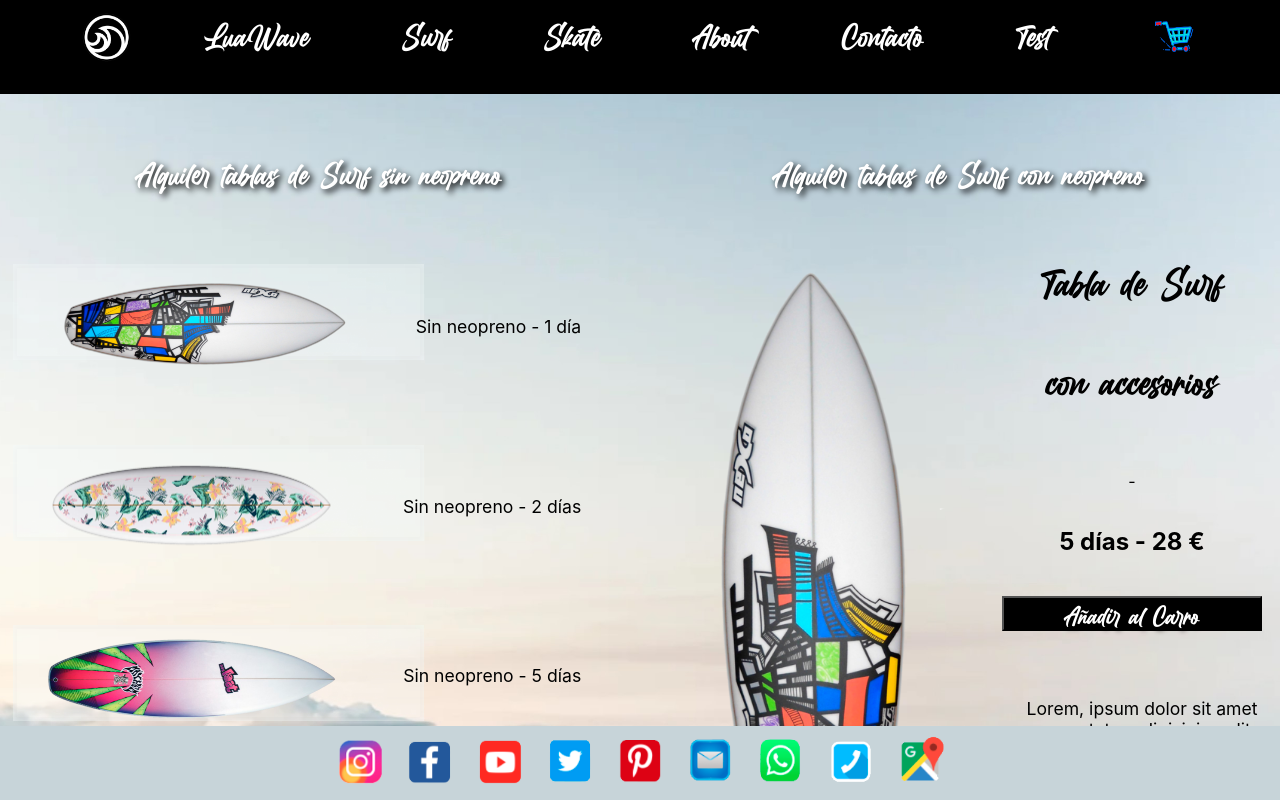
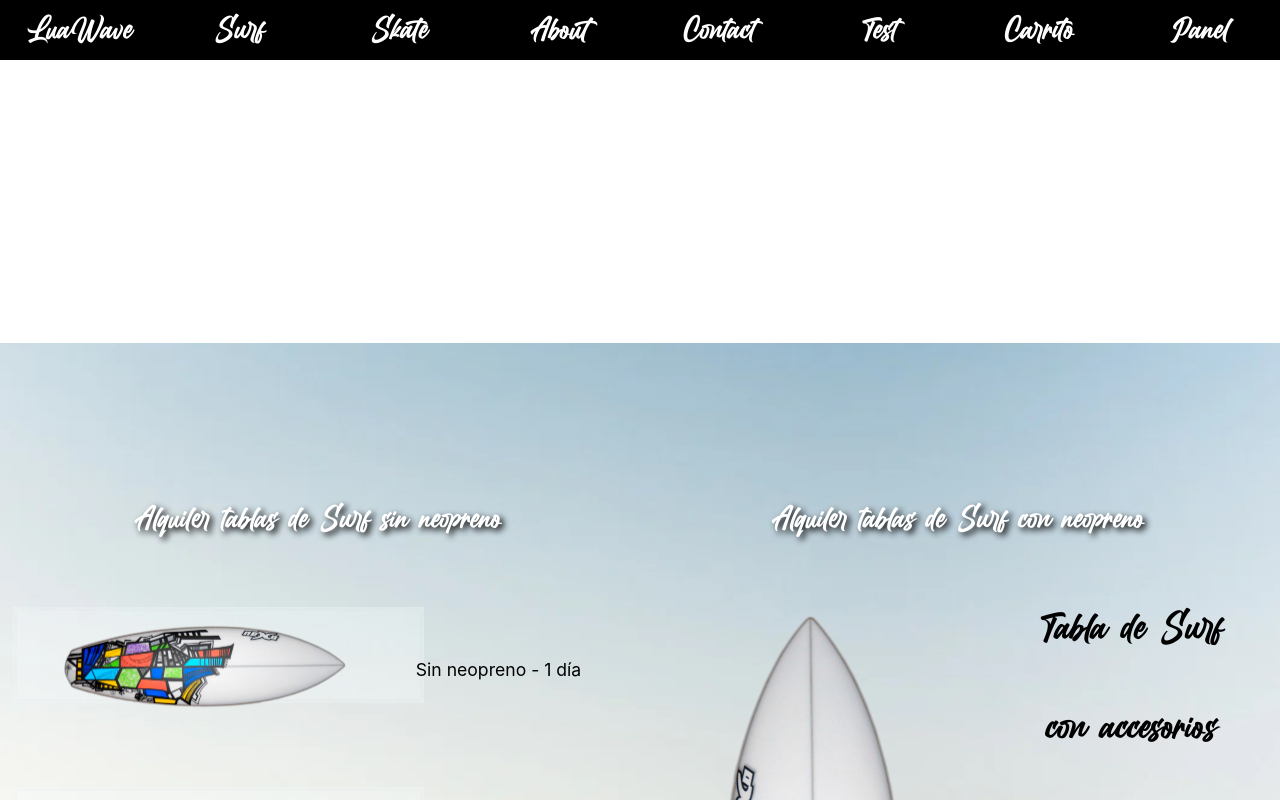
Before and after one commit to LuaWaveAPI/LuaWave, a React (Create React App) app in the folder frontend/: page /surf in a window 1280 px wide. Shown: the top 800 px of the page. Built offline with nearby package versions, Linux system fonts and the light colour scheme; no server answers.

Commit message:
cambio aplicandose

```diff
--- a/frontend/src/App.css
+++ b/frontend/src/App.css
@@ -7,7 +7,32 @@
   src: url('./fonts/BillionDreams_PERSONAL.ttf') format('truetype');
 }
 
-/* Para el nav */
+.estructura {
+  display: grid;
+  grid-template-columns: 1fr;
+  grid-template-rows: 1.5fr 1fr 1fr;
+  grid-column-gap: 0px;
+  grid-row-gap: 0px;
+  min-height: 100vh;
+
+}
+
+.noLogin {
+  margin-top: 30px;
+  text-align: center;
+}
+
+
+
+
+
+
+
+
+
+
+/*
+
 a:-webkit-any-link {
   cursor: pointer;
   text-decoration: none;
@@ -18,9 +43,7 @@ a:-webkit-any-link {
 nav a:focus {
   color: dodgerblue;
   cursor: pointer;
-  /*
-  text-decoration: underline wavy;
-  */
+
 }
 
 nav p:hover  {
@@ -43,12 +66,7 @@ nav p:hover  {
   font-weight: lighter;
 }
 
-/*
-.navFondo {
-  font-family: "BillionDreams";
-  font-weight: lighter;
-}
-*/
+
 
 .divLuaWaveNave {
   color: White;
@@ -78,13 +96,8 @@ nav p:hover  {
 }
 
 
-/* Para el main */
 
 
-
-
-
-/* Para el footer */
 .footerFondo {
   background-color:#C7D4D9;
   z-index: 3;
@@ -101,6 +114,7 @@ nav p:hover  {
   height: 70px;
 }
 
+*/
 
 /*
 @media (min-width: 400px) {
--- a/frontend/src/App.js
+++ b/frontend/src/App.js
@@ -1,4 +1,7 @@
 import "./App.css";
+import Navbar from './components/Navbar/Navbar.jsx';
+import Footer from './components/Footer/Footer.jsx';
+import {BrowserRouter, Link, Route, Routes } from "react-router-dom";
 import Test from "./views/test/Test";
 import Home from "./views/home/Home";
 import About from "./views/about/About";
@@ -7,24 +10,42 @@ import Skate from "./views/skate/Skate";
 import Surf from "./views/surf/Surf";
 import Carrito from "./views/Carrito/Carrito";
 import Panel from "./views/admin/paneladmin";
-import { Link, Route, Routes } from "react-router-dom";
+
 import logoLuaWave from "./img/logoLuaWave.png";
-import carrito from "./img/carrito.png";
-import iconoFooter1 from "./img/iconoFooter1.png";
-import iconoFooter2 from "./img/iconoFooter2.png";
-import iconoFooter3 from "./img/iconoFooter3.png";
-import iconoFooter4 from "./img/iconoFooter4.png";
-import iconoFooter5 from "./img/iconoFooter5.png";
-import iconoFooter6 from "./img/iconoFooter6.png";
-import iconoFooter7 from "./img/iconoFooter7.png";
-import iconoFooter8 from "./img/iconoFooter8.png";
-import iconoFooter9 from "./img/iconoFooter9.png";
+import carritoimg from "./img/Carrito.png";
+
 
 function App() {
   return (
     <>
+        <div class="estructura">
+          <header>
+            <nav>
+
+              <Navbar />
+
+            </nav>
+          </header>
+
+          <main>
+            <Routes>
+              <Route path="/" element={<Home />} />
+              <Route path="/surf/" element={<Surf />} />
+              <Route path="/skate/" element={<Skate />} />
+              <Route path="/about/" element={<About />} />
+              <Route path="/contact/" element={<Contact />} />
+              <Route path="/test/" element={<Test />} />
+              <Route path="/carrito/" element={<Carrito />} />
+              <Route path="/panel-admin/" element={<Panel />} />
+            </Routes>
+          </main>
+          <Footer />
+        </div>
+
+
+      {/*
       <header className="headerContainer">
-        {/* <nav> */}
+
         <nav className="navFondo">
           <div className="divLuaWaveNave">
             <Link to={"/"}>
@@ -49,56 +70,24 @@ function App() {
               <p class="sizeP">Test</p>
             </Link>
             <Link to={"/carrito/"}>
-              <img class="carrito" src={carrito} alt="carrito"></img>
+              <img class="carrito" src={carritoimg} alt="carrito"></img>
             </Link>
           </div>
         </nav>
       </header>
-      {/* contenedor <main> */}
+
       <main></main>
-      {/* <footer> */}
+
       <footer className="footerContainer">
-        <div class="footerFondo">
-          <a class="aEnlace" href="https://www.instagram.com/">
-            <img class="iconos" src={iconoFooter1} alt="iconoI"></img>
-          </a>
-          <a class="aEnlace" href="https://es-es.facebook.com/">
-            <img class="iconos" src={iconoFooter2} alt="iconoF"></img>
-          </a>
-          <a class="aEnlace" href="https://www.youtube.com/">
-            <img class="iconos" src={iconoFooter3} alt="iconoY"></img>
-          </a>
-          <a class="aEnlace" href="https://twitter.com/">
-            <img class="iconos" src={iconoFooter4} alt="iconoT"></img>
-          </a>
-          <a class="aEnlace" href="https://www.pinterest.es/">
-            <img class="iconos" src={iconoFooter5} alt="iconoP"></img>
-          </a>
-          <a class="aEnlace" href="https://outlook.live.com/owa/">
-            <img class="iconos" src={iconoFooter6} alt="iconoE"></img>
-          </a>
-          <a class="aEnlace" href="https://www.whatsapp.com/">
-            <img class="iconos" src={iconoFooter7} alt="iconoW"></img>
-          </a>
-          <a class="aEnlace" href="tel:881917587">
-            <img class="iconos" src={iconoFooter8} alt="iconoT"></img>
-          </a>
-          <a class="aEnlace" href="https://www.google.es/maps/preview">
-            <img class="iconos" src={iconoFooter9} alt="iconoM"></img>
-          </a>
-        </div>
+
       </footer>
 
-      <Routes>
-        <Route path="/" element={<Home />} />
-        <Route path="/surf/" element={<Surf />} />
-        <Route path="/skate/" element={<Skate />} />
-        <Route path="/about/" element={<About />} />
-        <Route path="/contact/" element={<Contact />} />
-        <Route path="/test/" element={<Test />} />
-        <Route path="/carrito/" element={<Carrito />} />
-        <Route path="/panel-admin/" element={<Panel />} />
-      </Routes>
+      */}
+
+
+
+
+
     </>
   );
 }
--- /dev/null
+++ b/frontend/src/components/Footer/Footer.jsx
@@ -0,0 +1,54 @@
+import { Link } from 'react-router-dom'
+import style from './Footer.module.css';
+import iconoFooter1 from "../../img/iconoFooter1.png";
+import iconoFooter2 from "../../img/iconoFooter2.png";
+import iconoFooter3 from "../../img/iconoFooter3.png";
+import iconoFooter4 from "../../img/iconoFooter4.png";
+import iconoFooter5 from "../../img/iconoFooter5.png";
+import iconoFooter6 from "../../img/iconoFooter6.png";
+import iconoFooter7 from "../../img/iconoFooter7.png";
+import iconoFooter8 from "../../img/iconoFooter8.png";
+import iconoFooter9 from "../../img/iconoFooter9.png";
+
+function Footer() {
+    return (
+        <>
+
+            <footer id="Footer" className={style.elFooter}>
+                <div className={style.footerFondo}>
+                    <a class="aEnlace" href="https://www.instagram.com/" target="_blank">
+                        <img className={style.iconos} src={iconoFooter1} alt="iconoI"></img>
+                    </a>
+                    <a class="aEnlace" href="https://es-es.facebook.com/" target="_blank">
+                        <img className={style.iconos} src={iconoFooter2} alt="iconoF"></img>
+                    </a>
+                    <a class="aEnlace" href="https://www.youtube.com/" target="_blank">
+                        <img className={style.iconos} src={iconoFooter3} alt="iconoY"></img>
+                    </a>
+                    <a class="aEnlace" href="https://twitter.com/" target="_blank">
+                        <img className={style.iconos} src={iconoFooter4} alt="iconoT"></img>
+                    </a>
+                    <a class="aEnlace" href="https://www.pinterest.es/" target="_blank">
+                        <img className={style.iconos} src={iconoFooter5} alt="iconoP"></img>
+                    </a>
+                    <a class="aEnlace" href="https://outlook.live.com/owa/" target="_blank">
+                        <img className={style.iconos} src={iconoFooter6} alt="iconoE"></img>
+                    </a>
+                    <a class="aEnlace" href="https://www.whatsapp.com/" target="_blank">
+                        <img className={style.iconos} src={iconoFooter7} alt="iconoW"></img>
+                    </a>
+                    <a class="aEnlace" href="tel:881917587" target="_blank">
+                        <img className={style.iconos} src={iconoFooter8} alt="iconoT"></img>
+                    </a>
+                    <a class="aEnlace" href="https://www.google.es/maps/preview" target="_blank">
+                        <img className={style.iconos} src={iconoFooter9} alt="iconoM"></img>
+                    </a>
+                </div>
+            </footer>
+
+
+        </>
+    )
+}
+
+export default Footer
--- /dev/null
+++ b/frontend/src/components/Footer/Footer.module.css
@@ -0,0 +1,22 @@
+.elFooter {
+    top: 0px;
+    padding-bottom: 5px;
+    min-width: 100%;
+    max-height: 60px;
+    display: grid;
+    grid-template-columns: 1fr;
+    grid-template-rows: 1fr;
+    align-items: center;
+    justify-items: center;
+    grid-column-gap: 0px;
+    grid-row-gap: 0px;
+    color: white;
+    background-color: #C7D4D9;
+}
+
+
+
+  .iconos {
+    width: 70px;
+    height: 70px;
+  }
--- /dev/null
+++ b/frontend/src/components/Navbar/Navbar.jsx
@@ -0,0 +1,38 @@
+import { Link } from 'react-router-dom'
+import style from './Navbar.module.css';
+
+function Navbar() {
+    return (
+        <>
+            <div id="Navbar" className={style.navegador}>
+                <Link to={'/'}>
+                    <p>LuaWave</p>
+                </Link>
+                <Link to={'/surf/'}>
+                    <p>Surf</p>
+                </Link>
+                <Link to={'/skate/'}>
+                    <p>Skate</p>
+                </Link>
+                <Link to={'/about/'}>
+                    <p>About</p>
+                </Link>
+                <Link to={'/contact/'}>
+                    <p>Contact</p>
+                </Link>
+                <Link to={'/test/'}>
+                    <p>Test</p>
+                </Link>
+                <Link to={'/carrito/'}>
+                    <p>Carrito</p>
+                </Link>
+                <Link to={'/panel-admin/'}>
+                    <p>Panel</p>
+                </Link>
+
+            </div>
+        </>
+    )
+}
+
+export default Navbar
--- /dev/null
+++ b/frontend/src/components/Navbar/Navbar.module.css
@@ -0,0 +1,37 @@
+/* Fuente decorativa */
+@font-face {
+    font-family: 'BillionDreams';
+    src: url('../../fonts/BillionDreams_PERSONAL.ttf') format('truetype');
+}
+
+.navegador {
+    top: 0px;
+    margin: 0px;
+    position: fixed;
+    min-width: 100%;
+    height: 60px;
+    font-family: "BillionDreams";
+
+    display: grid;
+    grid-template-columns: repeat(8, 1fr);
+    grid-template-rows: 1fr;
+    justify-items: center;
+    align-items: center;
+    align-content: center;
+    grid-column-gap: 0px;
+    grid-row-gap: 0px;
+    font-size: xx-large;
+    color: white;
+    background-color: black;
+}
+
+a:-webkit-any-link {
+    color: white;
+    cursor: pointer;
+    text-decoration: none;
+}
+
+a:hover {
+    color: dodgerblue;
+    cursor: pointer;
+}
--- a/frontend/src/views/skate/Skate.css
+++ b/frontend/src/views/skate/Skate.module.css
@@ -1,4 +1,11 @@
-/* Main fondo */
+
+/*
+  @font-face {
+    font-family: 'BillionDreams';
+    src: url('../fonts/BillionDreams_PERSONAL.ttf') format('truetype');
+}*/
+
+/* Main fondo
 .fondo {
     margin: 0;
     display: grid;
@@ -14,22 +21,31 @@
 
 }
 
-/*
-  @font-face {
-    font-family: 'BillionDreams';
-    src: url('../fonts/BillionDreams_PERSONAL.ttf') format('truetype');
-}*/
+*/
 
-/* div button sin accesorios | con accesorios */
-.divbutton {
-    margin-top: 150px;
-    display: flex;
-    flex-direction: row;
-    flex-wrap: wrap;
-    justify-content: space-around;
-    align-items: flex-end;
-    padding-top: 0px;
-    background-color: none;
+.mainDividido {
+    display: grid;
+    grid-template-columns: repeat(2, 1fr);
+    grid-template-rows: 1fr;
+    grid-column-gap: 0px;
+    grid-row-gap: 0px;
+    height: 70vh;
+}
+
+
+/* button sin accesorios | con accesorios */
+.conSin {
+    top: 50px;
+    padding-top: 20px;
+    position: fixed;
+    min-width: 100%;
+    max-height: 50px;
+    display: grid;
+    justify-items: center;
+    justify-content: center;
+    grid-column-gap: 0px;
+    grid-row-gap: 0px;
+
 }
 
 .buttonConSin {
@@ -43,13 +59,24 @@
     text-decoration: none;
     text-shadow: black 0.1em 0.1em 0.2em;
     color: white;
+
 }
 
 button:hover {
     color: dodgerblue;
-    text-shadow: white 0.1em 0.1em 0.2em;
+    text-shadow: black 0.1em 0.1em 0.2em;
+    /*text-shadow: white 0.1em 0.1em 0.2em; */
     cursor: pointer;
 }
+
+.marginCon {
+    margin-right: 20px;
+}
+
+.marginSin {
+    margin-left: 20px;
+}
+
 
 /* div dividir main */
 .dividirMain {
```
Also changed, not shown: frontend/src/views/skate/Skate.jsx (+19 -14 lines).
